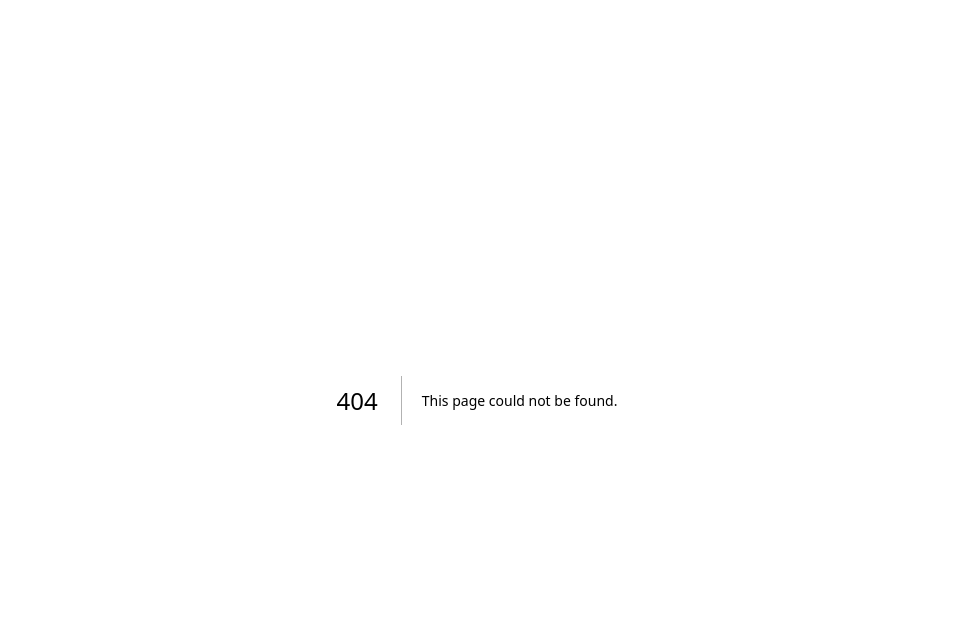
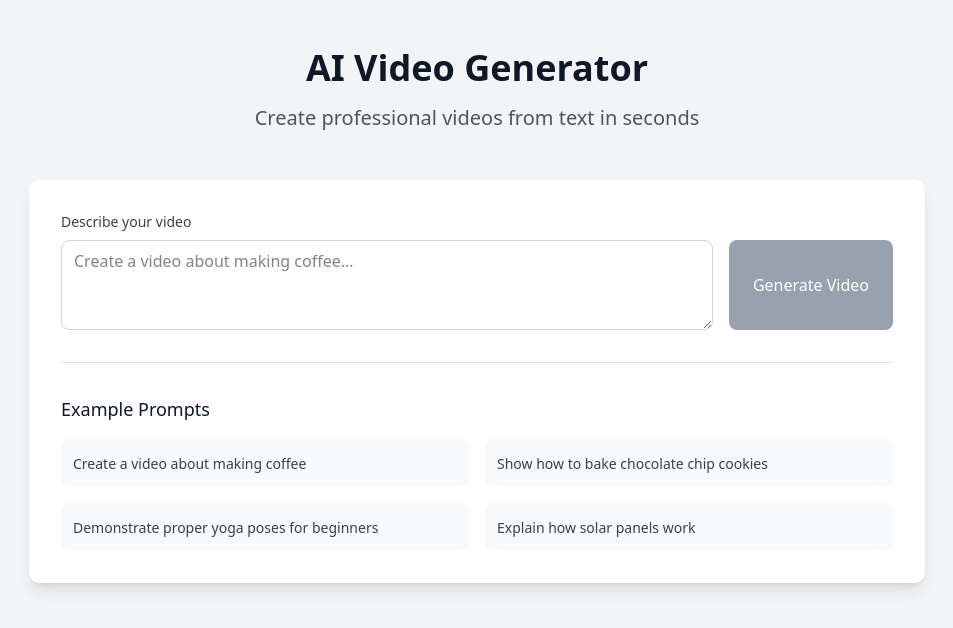
Before and after one commit to sam1322/price-tracker-frontend, a Next.js app: page /ai-video-gen in a window 1280 px wide. Before the commit this address had no page. Shown: the top 628 px of the page, without its empty margins (163-1116 px from the left). Built offline with nearby package versions, Linux system fonts and the light colour scheme.

Commit message:
feat: add ai video generator frontend

```diff
--- /dev/null
+++ b/app/(ai-video-gen)/ai-video-gen/page.tsx
@@ -0,0 +1,20 @@
+import VideoGenerator from '@/components/ai-video-generation/VideoGenerator';
+
+export default function Home() {
+    return (
+        <div className="min-h-screen bg-gray-100">
+            <div className="container mx-auto py-12 px-4">
+                <div className="text-center mb-12">
+                    <h1 className="text-4xl font-bold text-gray-900 mb-4">
+                        AI Video Generator
+                    </h1>
+                    <p className="text-xl text-gray-600">
+                        Create professional videos from text in seconds
+                    </p>
+                </div>
+
+                <VideoGenerator />
+            </div>
+        </div>
+    );
+}
--- a/app/globals.css
+++ b/app/globals.css
@@ -116,7 +116,25 @@
   * {
     @apply border-border outline-ring/50;
   }
+
   body {
     @apply bg-background text-foreground;
   }
 }
+
+/* Custom loading animation */
+@keyframes pulse {
+
+  0%,
+  100% {
+    opacity: 1;
+  }
+
+  50% {
+    opacity: .5;
+  }
+}
+
+.animate-pulse {
+  animation: pulse 2s cubic-bezier(0.4, 0, 0.6, 1) infinite;
+}
--- /dev/null
+++ b/components/ai-video-generation/VideoGenerator.tsx
@@ -0,0 +1,169 @@
+"use client";
+import { useState, useEffect } from 'react';
+import axios from 'axios';
+
+interface VideoJob {
+    id: string;
+    status: 'processing' | 'completed' | 'error';
+    progress: number;
+    filePath?: string;
+    error?: string;
+}
+
+export default function VideoGenerator() {
+    const [query, setQuery] = useState('');
+    const [currentJob, setCurrentJob] = useState<VideoJob | null>(null);
+    const [isGenerating, setIsGenerating] = useState(false);
+    const [videoUrl, setVideoUrl] = useState<string | null>(null);
+
+    const handleGenerate = async () => {
+        if (!query.trim()) return;
+
+        setIsGenerating(true);
+        setCurrentJob(null);
+        setVideoUrl(null);
+
+        try {
+            const response = await axios.post('http://localhost:3001/video/generate', {
+                query: query.trim(),
+            });
+
+            const { jobId } = response.data;
+            pollJobStatus(jobId);
+
+        } catch (error) {
+            console.error('Error generating video:', error);
+            setIsGenerating(false);
+        }
+    };
+
+    const pollJobStatus = async (jobId: string) => {
+        const interval = setInterval(async () => {
+            try {
+                const response = await axios.get(`http://localhost:3001/video/status/${jobId}`);
+                const job: VideoJob = response.data;
+
+                setCurrentJob(job);
+
+                if (job.status === 'completed') {
+                    clearInterval(interval);
+                    setIsGenerating(false);
+                    setVideoUrl(`http://localhost:3001/video/download/${jobId}`);
+                } else if (job.status === 'error') {
+                    clearInterval(interval);
+                    setIsGenerating(false);
+                }
+            } catch (error) {
+                console.error('Error polling status:', error);
+                clearInterval(interval);
+                setIsGenerating(false);
+            }
+        }, 2000);
+    };
+
+    return (
+        <div className="max-w-4xl mx-auto">
+            <div className="bg-white rounded-lg shadow-lg p-8">
+                {/* Input Section */}
+                <div className="mb-8">
+                    <label htmlFor="query" className="block text-sm font-medium text-gray-700 mb-2">
+                        Describe your video
+                    </label>
+                    <div className="flex gap-4">
+                        <textarea
+                            id="query"
+                            rows={3}
+                            className="flex-1 border border-gray-300 rounded-md px-3 py-2 focus:outline-none focus:ring-2 focus:ring-blue-500"
+                            placeholder="Create a video about making coffee..."
+                            value={query}
+                            onChange={(e) => setQuery(e.target.value)}
+                            disabled={isGenerating}
+                        />
+                        <button
+                            onClick={handleGenerate}
+                            disabled={isGenerating || !query.trim()}
+                            className="px-6 py-2 bg-blue-600 text-white rounded-md hover:bg-blue-700 disabled:bg-gray-400 disabled:cursor-not-allowed"
+                        >
+                            {isGenerating ? 'Generating...' : 'Generate Video'}
+                        </button>
+                    </div>
+                </div>
+
+                {/* Progress Section */}
+                {currentJob && (
+                    <div className="mb-8">
+                        <div className="flex justify-between items-center mb-2">
+                            <span className="text-sm font-medium text-gray-700">
+                                {currentJob.status === 'processing' ? 'Generating your video...' :
+                                    currentJob.status === 'completed' ? 'Video ready!' :
+                                        'Error occurred'}
+                            </span>
+                            <span className="text-sm text-gray-500">{currentJob.progress}%</span>
+                        </div>
+                        <div className="w-full bg-gray-200 rounded-full h-2">
+                            <div
+                                className={`h-2 rounded-full transition-all duration-300 ${currentJob.status === 'error' ? 'bg-red-500' : 'bg-blue-600'
+                                    }`}
+                                style={{ width: `${currentJob.progress}%` }}
+                            ></div>
+                        </div>
+                        {currentJob.error && (
+                            <p className="text-red-600 text-sm mt-2">{currentJob.error}</p>
+                        )}
+                    </div>
+                )}
+
+                {/* Video Preview Section */}
+                {videoUrl && (
+                    <div className="mb-8">
+                        <h3 className="text-lg font-medium text-gray-900 mb-4">Your Video</h3>
+                        <div className="bg-black rounded-lg overflow-hidden">
+                            <video
+                                controls
+                                className="w-full max-w-2xl mx-auto"
+                                style={{ maxHeight: '400px' }}
+                            >
+                                <source src={videoUrl} type="video/mp4" />
+                                Your browser does not support the video tag.
+                            </video>
+                        </div>
+                        <div className="text-center mt-4">
+                            <a
+                                href={videoUrl}
+                                download
+                                className="inline-flex items-center px-4 py-2 bg-green-600 text-white rounded-md hover:bg-green-700"
+                            >
+                                <svg className="w-4 h-4 mr-2" fill="none" stroke="currentColor" viewBox="0 0 24 24">
+                                    <path strokeLinecap="round" strokeLinejoin="round" strokeWidth={2} d="M12 10v6m0 0l-3-3m3 3l3-3m2 8H7a2 2 0 01-2-2V5a2 2 0 012-2h5.586a1 1 0 01.707.293l5.414 5.414a1 1 0 01.293.707V19a2 2 0 01-2 2z" />
+                                </svg>
+                                Download Video
+                            </a>
+                        </div>
+                    </div>
+                )}
+
+                {/* Examples Section */}
+                <div className="border-t pt-8">
+                    <h3 className="text-lg font-medium text-gray-900 mb-4">Example Prompts</h3>
+                    <div className="grid grid-cols-1 md:grid-cols-2 gap-4">
+                        {[
+                            "Create a video about making coffee",
+                            "Show how to bake chocolate chip cookies",
+                            "Demonstrate proper yoga poses for beginners",
+                            "Explain how solar panels work"
+                        ].map((example, index) => (
+                            <button
+                                key={index}
+                                onClick={() => setQuery(example)}
+                                disabled={isGenerating}
+                                className="text-left p-3 bg-gray-50 rounded-md hover:bg-gray-100 disabled:opacity-50 disabled:cursor-not-allowed"
+                            >
+                                <span className="text-sm text-gray-700">{example}</span>
+                            </button>
+                        ))}
+                    </div>
+                </div>
+            </div>
+        </div>
+    );
+}
```
